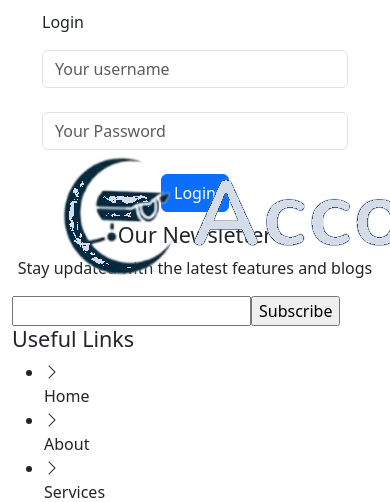
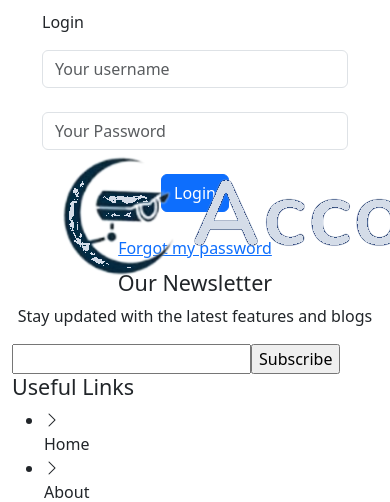
Before and after one commit to AccountMonitor/Accounts-Monitor-Merge, a Django app: template templates/login.html in a window 390 px wide. Shown: the top 502 px of the page. Run offline with Django 4.2, Linux system fonts and the light colour scheme; the template is opened without the code that fills it, so the values that code supplies are empty; some libraries are stand-ins or nearby versions.

Commit message:
Update login.html with forgot password link

```diff
--- a/templates/login.html
+++ b/templates/login.html
@@ -47,16 +47,15 @@
                     <button type="submit" id="submit" class="btn btn-primary">Login</button>
                   </div>
 
+                  <div class="col-md-12 text-center">
+                    <span><a href="{% url 'reset_password' %}">Forgot my password</a></span>
+                  </div>
+
                   <div class="col-md-12 spinner-border text-center text-primary visually-hidden" id="loading" role="status">
                     <span class="visually-hidden">Loading...</span>
                   </div>
                   <div class="col-md-12 text-center text-primary visually-hidden" id="loadingText" role="status">
                     <span>it takes couple seconds , wait till you are redirected to your dashboard</span>
-                  </div>
-
-                 <!-- reset password -->
-                  <div class="col-md-12 text-center text-primary visually-hidden" id="loadingText" role="status">
-                    <span><a href="{% url 'reset_password' %}">Forgot My password</a></span>
                   </div>
 
                 </div>
```
